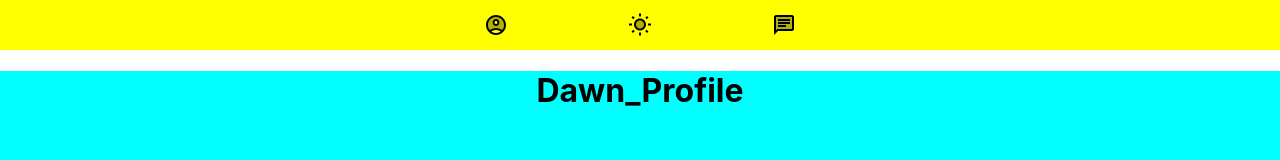
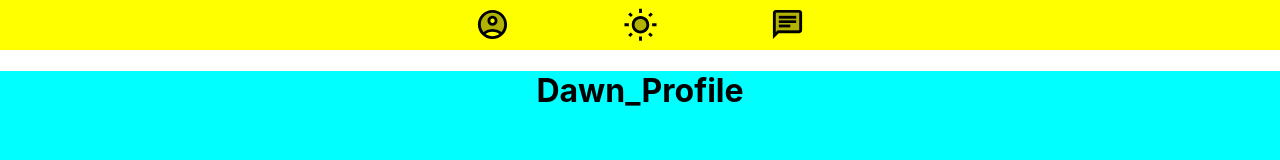
Before and after one commit to BlakeSartin/Eclipse, a React (Create React App) app in the folder eclipse/: page / in a window 1280 px wide. Shown: the top 160 px of the page. Built offline with nearby package versions, Linux system fonts and the light colour scheme.

Commit message:
add use state function to switch between styling on topbar

```diff
--- a/eclipse/src/components/Topbar.js
+++ b/eclipse/src/components/Topbar.js
@@ -1,16 +1,22 @@
-import React from "react";
+import React, { useState } from "react";
 import "./Topbar.scss";
-import WbSunnyTwoToneIcon from '@mui/icons-material/WbSunnyTwoTone';
-import AccountCircleTwoToneIcon from '@mui/icons-material/AccountCircleTwoTone';
-import ChatTwoToneIcon from '@mui/icons-material/ChatTwoTone';
+import WbSunnyTwoToneIcon from "@mui/icons-material/WbSunnyTwoTone";
+import AccountCircleTwoToneIcon from "@mui/icons-material/AccountCircleTwoTone";
+import ChatTwoToneIcon from "@mui/icons-material/ChatTwoTone";
 
 export default function Topbar() {
+  const [isActive, setActive] = useState("false");
+  const ToggleClass = () => {
+    setActive(!isActive);
+  };
   return (
-    <nav className="nav">
-      <div className="icons">
-      <AccountCircleTwoToneIcon className="accountIcon"/>
-      <WbSunnyTwoToneIcon className="sunIcon"/>
-      <ChatTwoToneIcon className="chatIcon"/>
+    <nav className={isActive ? "dawn_nav" : "dusk_nav"}>
+      <div className={isActive ? "dawn_icons" : "dusk_icons"}>
+        <AccountCircleTwoToneIcon className="accountIcon" fontSize="large" />
+        <button onClick={ToggleClass} className="profileSwitchButton">
+          <WbSunnyTwoToneIcon className="sunIcon" fontSize="large" />
+        </button>
+        <ChatTwoToneIcon className="chatIcon" fontSize="large" />
       </div>
     </nav>
   );
--- a/eclipse/src/components/Topbar.scss
+++ b/eclipse/src/components/Topbar.scss
@@ -1,4 +1,4 @@
-.nav {
+.dawn_nav {
   display: flex;
   justify-content: center;
   align-items: center;
@@ -7,12 +7,37 @@
   height: 50px;
 }
 
-.icons {
+.dusk_nav {
+  display: flex;
+  justify-content: center;
+  align-items: center;
+  color: white;
+  background-color: darkblue;
+  height: 50px;
+}
+
+.dawn_icons {
   color: black;
   display: flex;
 }
 
-.sunIcon {
-  padding-left: 5em;
-  padding-right: 5em;
+.dusk_icons {
+  color: white;
+  display: flex;
 }
+
+.profileSwitchButton {
+  background-color: transparent;
+  border: none;
+  width: 50px;
+  display: flex;
+  justify-content: center;
+}
+
+.accountIcon {
+  padding-right: 3em;
+}
+
+.chatIcon {
+  padding-left: 3em;
+}
```
